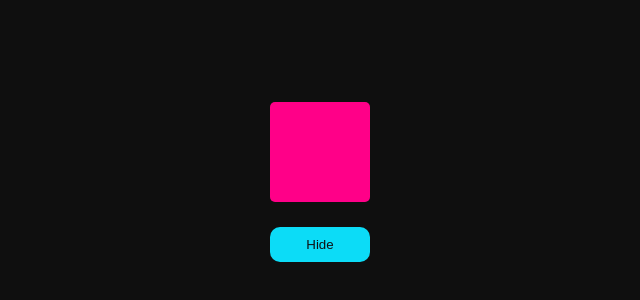
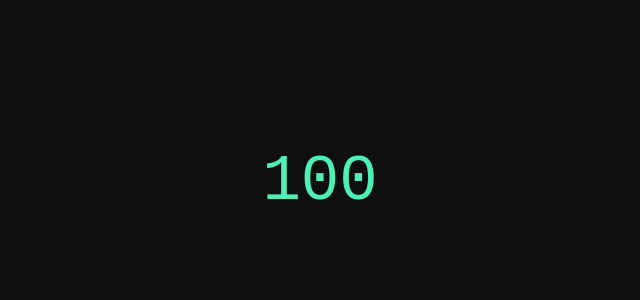
Before and after one commit to DefineXX/Motion_Experimental, a React (Vite) app: page / in a window 1280 px wide. Shown: the part 218-518 px from the top of the page, without its empty margins (320-960 px from the left). Built offline with nearby package versions, Linux system fonts and the light colour scheme.

Commit message:
HTML Content - Counting Up to 100

```diff
--- a/src/App.jsx
+++ b/src/App.jsx
@@ -1,10 +1,10 @@
-import Exit from './components/Basic/Exit';
+import HTMLContent from './components/HTML/HTMLContent';
 import './index.css';
 
 function App() {
   return (
     <div className="container">
-      <Exit />
+      <HTMLContent />
     </div>
   );
 }
--- /dev/null
+++ b/src/components/HTML/HTMLContent.jsx
@@ -0,0 +1,21 @@
+import { motion, useMotionValue, useTransform, animate } from 'motion/react';
+import { useEffect } from 'react';
+
+const HTMLContent = () => {
+  const count = useMotionValue(0); // motion/react 라이브러리 내 useMotionValue 함수 사용
+  const rounded = useTransform(() => Math.round(count.get())); // motion/react 라이브러리 내 useTransform 함수 사용
+
+  useEffect(() => {
+    const controls = animate(count, 100, { duration: 4 });
+    return () => controls.stop();
+  }, [count]);
+
+  return <motion.pre style={text}>{rounded}</motion.pre>;
+};
+
+const text = {
+  fontSize: 64,
+  color: '#4ff0b7',
+};
+
+export default HTMLContent;
```
